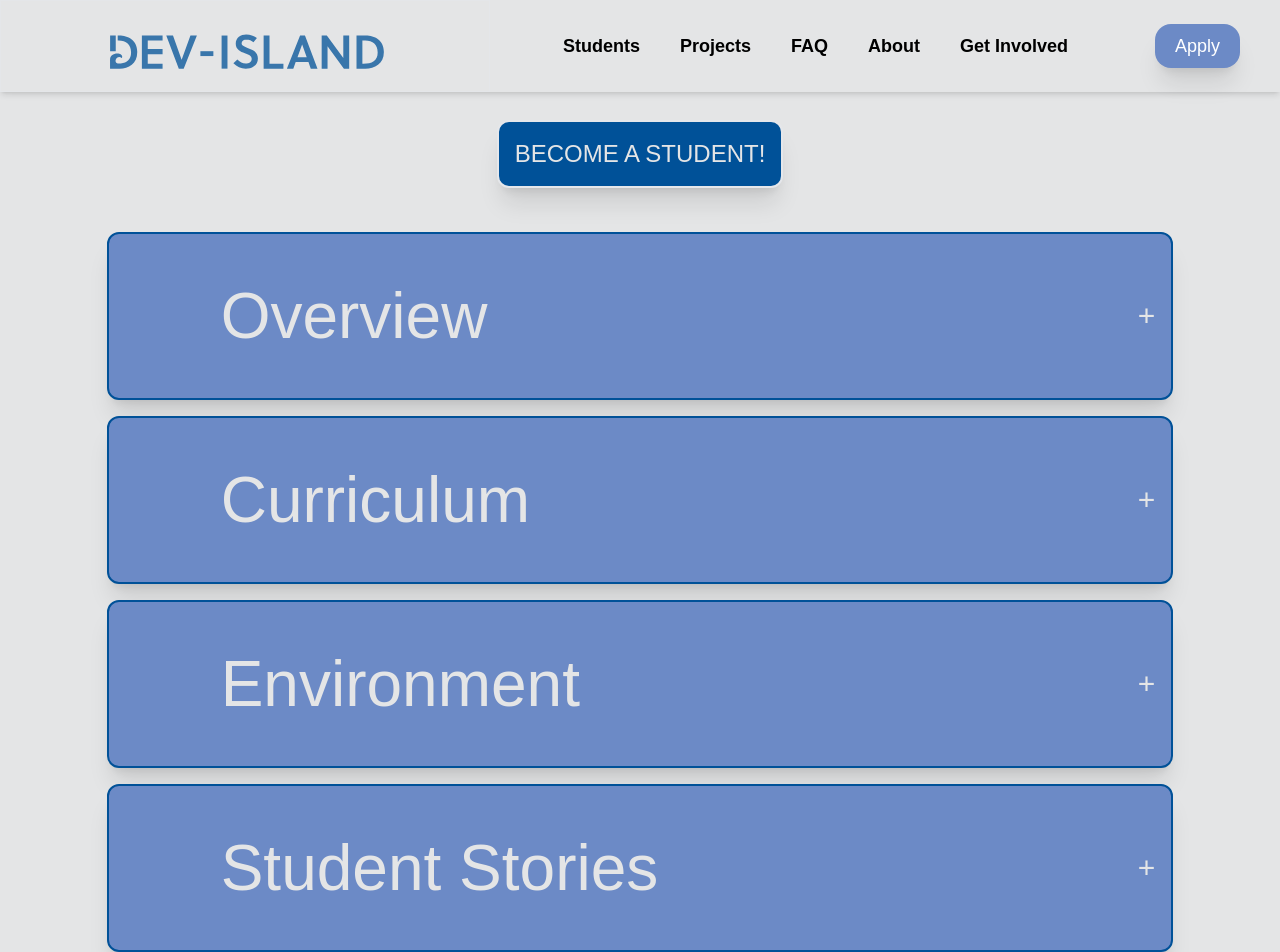
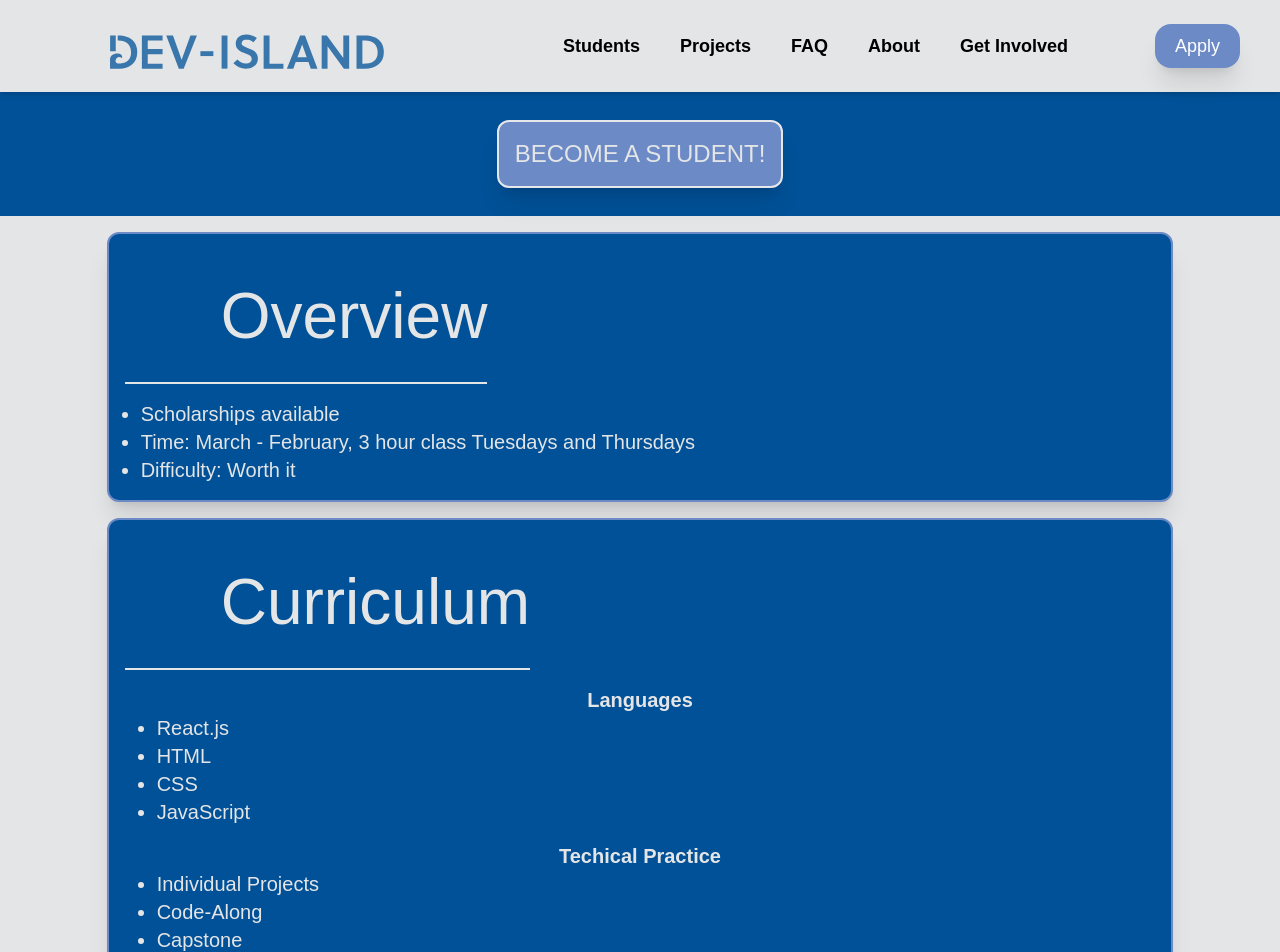
Before and after one commit to christian-faber/dev-island.org, a React (Create React App) app: page /students in a window 1280 px wide. Shown: the top 952 px of the page. Built offline with nearby package versions, Linux system fonts and the light colour scheme; a web font is replaced by a local one.

Commit message:
finishing touches

```diff
--- a/src/components/Alumni.js
+++ b/src/components/Alumni.js
@@ -7,7 +7,7 @@ export const Alumni = ({
 }) => {
   return (
     <div>
-      <h2 className="flex align-center items-center justify-center text-coolgray text-2xl font-semibold bg-gradient-to-b bg-misty w-full">
+      <h2 className="flex align-center items-center justify-center text-coolgray text-2xl font-semibold bg-gradient-to-b  w-full">
         Alumni
       </h2>
       <div className="flex flex-wrap justify-around">
--- a/src/components/Banner.js
+++ b/src/components/Banner.js
@@ -4,11 +4,10 @@ export const Banner = () => {
   return (
     <div className="bg-seaside pb-4">
       <div className="relative border-black mb-6 mr-0 md:mr-2 lg:mr-4 flex justify-end">
-        <div className="absolute left-32 top-16 border-og rounded-xl border-8 p-48 bg-seaside z-0 hidden lg:block h-1/2"></div>
         <img
           src="/assets/Banner.jpg"
           alt="Banner"
-          className="shadow-xl rounded-lg lg:w-3/4 mt-4 z-10"
+          className="shadow-xl rounded-lg lg:w-3/4 lg:mt-4 z-10"
         ></img>
       </div>
       <div
--- a/src/components/Cohort.js
+++ b/src/components/Cohort.js
@@ -11,7 +11,7 @@ export const Cohort = ({
     <div>
       <h2
         className="flex align-center items-center justify-center
-       text-2xl font-semibold bg-gradient-to-b bg-misty text-coolgray w-full"
+       text-2xl font-semibold bg-gradient-to-b  text-coolgray w-full"
       >
         Cohort
       </h2>
--- a/src/components/HomeBootcamp.js
+++ b/src/components/HomeBootcamp.js
@@ -1,4 +1,3 @@
-import YoutubeEmbed from "./YoutubeEmbed";
 import { Link } from "react-router-dom";
 
 export const HomeBootcamp = () => {
@@ -16,18 +15,18 @@ export const HomeBootcamp = () => {
               engaging and growing the next generation of software developers
               locally.
             </p>
-            <ul className="list-disc px-6 [&>*]:p-2 [&>*]:my-4 text-2xl lg:ml-16 ml-10">
+            <ul className="list-disc px-6 [&>*]:p-2 [&>*]:my-4 text-2xl lg:ml-20 ml-10">
               <li className="">9 month bootcamp</li>
-              <li className="lg:ml-4">Classes held in-person and online</li>
-              <li className="lg:ml-8">Scholarships available</li>
+              <li className="">Classes held in-person and online</li>
+              <li className="">Scholarships available</li>
             </ul>
           </div>
-          <div className="lg:relative lg:w-1/3 bg-coolgray border-8 lg:border-4 border-og rounded-xl">
+          <div className="lg:relative lg:w-1/3 bg-coolgray rounded-xl">
             {/* <YoutubeEmbed embedId="dQw4w9WgXcQ" /> */}
             <img
               src="/assets/DevIslandSchool_60.jpg"
               alt="bootcamp"
-              className="lg:absolute top-5 left-2 lg:top-10 lg:right-5 lg:max-h-[350px] rounded-xl shadow-2xl"
+              className="lg:max-h-[350px] rounded-xl shadow-2xl"
             ></img>
           </div>
         </div>
--- /dev/null
+++ b/src/components/HomeCards.js
@@ -0,0 +1,51 @@
+import { useState } from "react";
+
+export const HomeCards = () => {
+  return (
+    <div className="flex flex-col justify-center lg:m-12">
+      <div className="bg-seaside p-8 max-w-full h-full rounded-2xl shadow-xl my-4 mx-2">
+        <h1 className="text-5xl text-white mb-2 font-bold">Mission</h1>
+        <h2 className="my-2 py-2 text-2xl font-bold text-white">
+          Connect, Empower, Grow
+        </h2>
+        <hr />
+        <p className="w-full h-full text-xl text-white font-semibold">
+          Dev-Island's mission is to connect residents with technology and
+          skills to earn a better living by attending a software-development
+          bootcamp, to empower the community by supporting the tech industry and
+          high-paying jobs in it, and to grow Dev-Island's capacity and roots.
+        </p>
+      </div>
+
+      <div className="bg-seaside p-8 max-w-full h-full rounded-2xl shadow-xl my-4 mx-2 border">
+        <h1 className="text-5xl text-white mb-2 font-bold">Who we serve</h1>
+        <h2 className="my-2 py-2 text-2xl font-bold text-white">
+          Students, Organizations, Community
+        </h2>
+        <hr />
+        <div>
+          <p className="w-full h-full text-xl font-semibold text-white">
+            Students learning about technology and building career skills.
+          </p>
+          <p className="w-full h-full text-xl font-semibold text-white">
+            Businesses looking for stronger web presence and functionality.
+          </p>
+          <p className="w-full h-full text-xl font-semibold text-white">
+            Companies looking for trained and enthusiastic employees!
+          </p>
+        </div>
+      </div>
+      <div className="bg-seaside text-white p-8 max-w-full h-full rounded-2xl shadow-xl my-4 mx-2">
+        <h1 className="text-5xl text-white mb-2 font-bold">Community</h1>
+        <h2 className="my-2 py-2 text-2xl font-bold">Kauaʻi</h2>
+        <hr />
+        <p className="w-full text-xl font-semibold">
+          Kauaʻi, the Garden Island, is home.
+        </p>
+        <p className="w-full mt-6 text-xl font-semibold">
+          Online communities offer solutions, connection, and collaboration.
+        </p>
+      </div>
+    </div>
+  );
+};
--- a/src/pages/Home.js
+++ b/src/pages/Home.js
@@ -1,6 +1,6 @@
 import { Banner } from "../components/Banner";
 import { HomeBootcamp } from "../components/HomeBootcamp";
-import { Tabs } from "../components/Tabs";
+import { HomeCards } from "../components/HomeCards";
 
 export const Home = () => {
   return (
@@ -12,7 +12,7 @@ export const Home = () => {
         <HomeBootcamp />
       </div>
 
-      <Tabs />
+      <HomeCards />
     </>
   );
 };
--- a/src/pages/Students.js
+++ b/src/pages/Students.js
@@ -8,10 +8,6 @@ import personnel from "../data/personnel.json";
 export const Students = () => {
   const [modalOpen, setOpen] = useState(false);
   const [character, setCharacter] = useState("");
-  const [openOverview, setOverview] = useState(false);
-  const [openCurriculum, setCurriculum] = useState(false);
-  const [openEnvironment, setEnvironment] = useState(false);
-  const [openStudent, setStudent] = useState(false);
 
   return (
     <>
@@ -21,37 +17,21 @@ export const Students = () => {
         )}
         <div
           className="flex align-center items-center justify-center
-          bg-gradient-to-b w-full px-[5%] py-5 "
+          bg-gradient-to-b w-full bg-seaside px-[5%] py-5 "
         >
-          <button className="border-2 rounded-xl p-4 shadow-xl m-2 bg-seaside text-coolgray text-2xl hover:scale-125 transition transform">
+          <button className="border-2 rounded-xl p-4 shadow-xl m-2 bg-misty text-coolgray text-2xl hover:scale-125 transition transform">
             <Link to="/apply" className="">
               BECOME A STUDENT!
             </Link>
           </button>
         </div>
         <div className="flex flex-col w-5/6 justify-center">
-          <div className="mt-4 border-seaside bg-misty border-2 rounded-xl p-4 shadow-xl text-coolgray">
-            {!openOverview && (
-              <div
-                onClick={() => setOverview(true)}
-                className="flex flex-row justify-between"
-              >
-                <h1 className="text-3xl lg:pl-24 lg:py-12 lg:text-[64px]">
-                  Overview
-                </h1>
-                <button className="text-3xl">+</button>
-              </div>
-            )}
-            {openOverview && (
+          <div className="mt-4 bg-seaside border-misty border-2 rounded-xl p-4 shadow-xl text-coolgray">
             <>
-                <div
-                  onClick={() => setOverview(false)}
-                  className="flex flex-row justify-between "
-                >
+              <div className="flex flex-row justify-between ">
                 <h1 className="text-3xl lg:pl-24 lg:py-12 lg:text-[64px] border-b-2 border-coolgray">
                   Overview
                 </h1>
-                  <button className="text-3xl">-</button>
               </div>
               <ul className="list-disc [&>*]:ml-4 [&>*]:text-xl mt-4">
                 <li>Scholarships available</li>
@@ -61,30 +41,13 @@ export const Students = () => {
                 <li>Difficulty: Worth it</li>
               </ul>
             </>
-            )}
           </div>
-          <div className="mt-4 border-seaside bg-misty border-2 rounded-xl p-4 shadow-xl text-coolgray">
-            {!openCurriculum && (
-              <div
-                onClick={() => setCurriculum(true)}
-                className="flex-row flex justify-between"
-              >
-                <h1 className="text-3xl lg:pl-24 lg:py-12 lg:text-[64px]">
-                  Curriculum
-                </h1>
-                <button className="text-3xl">+</button>
-              </div>
-            )}
-            {openCurriculum && (
+          <div className="mt-4 bg-seaside border-misty border-2 rounded-xl p-4 shadow-xl text-coolgray">
             <>
-                <div
-                  onClick={() => setCurriculum(false)}
-                  className="flex-row flex justify-between"
-                >
+              <div className="flex-row flex justify-between">
                 <h1 className="text-3xl lg:pl-24 lg:py-12 lg:text-[64px] border-b-2 border-coolgray">
                   Curriculum
                 </h1>
-                  <button className="text-3xl">-</button>
               </div>
               <div className="m-4">
                 <h2 className="font-semibold text-xl justify-center flex">
@@ -121,30 +84,13 @@ export const Students = () => {
                 </ul>
               </div>
             </>
-            )}
           </div>
-          <div className="mt-4 border-seaside bg-misty border-2 rounded-xl p-4 shadow-xl text-coolgray">
-            {!openEnvironment && (
-              <div
-                onClick={() => setEnvironment(true)}
-                className="flex flex-row justify-between"
-              >
-                <h1 className="text-3xl lg:pl-24 lg:py-12 lg:text-[64px]">
-                  Environment
-                </h1>
-                <button className="text-3xl">+</button>
-              </div>
-            )}
-            {openEnvironment && (
+          <div className="mt-4 bg-seaside border-misty border-2 rounded-xl p-4 shadow-xl text-coolgray">
             <>
-                <div
-                  onClick={() => setEnvironment(false)}
-                  className="flex flex-row justify-between"
-                >
+              <div className="flex flex-row justify-between">
                 <h1 className="text-3xl lg:pl-24 lg:py-12 lg:text-[64px] border-b-2 border-coolgray">
                   Environment
                 </h1>
-                  <button className="text-3xl">-</button>
               </div>
               <div className="m-4">
                 <h2 className="font-semibold text-xl justify-center flex">
@@ -176,30 +122,13 @@ export const Students = () => {
                 </ul>
               </div>
             </>
-            )}
           </div>
-          <div className="mt-4 border-seaside bg-misty border-2 rounded-xl p-4 shadow-xl text-coolgray">
-            {!openStudent && (
-              <div
-                onClick={() => setStudent(true)}
-                className="flex flex-row justify-between"
-              >
-                <h1 className="text-3xl lg:pl-24 lg:py-12 lg:text-[64px]">
-                  Student Stories
-                </h1>
-                <button className="text-3xl">+</button>
-              </div>
-            )}
-            {openStudent && (
+          <div className="mt-4 bg-seaside border-misty border-2 rounded-xl p-4 shadow-xl text-coolgray">
             <>
-                <div
-                  onClick={() => setStudent(false)}
-                  className="flex flex-row justify-between"
-                >
+              <div className="flex flex-row justify-between">
                 <h1 className="text-3xl lg:pl-24 lg:py-12 lg:text-[64px] border-b-2 border-coolgray">
                   Student Stories
                 </h1>
-                  <button className="text-3xl">-</button>
               </div>
               <div className="mt-4">
                 <Cohort
@@ -218,7 +147,6 @@ export const Students = () => {
                 />
               </div>
             </>
-            )}
           </div>
         </div>
       </div>
```
Also changed, not shown: src/components/Tabs.js (deleted, +0 -102 lines), src/pages/Apply.js (+12 -6 lines). Lines whose indentation alone changed are shown as unchanged.
